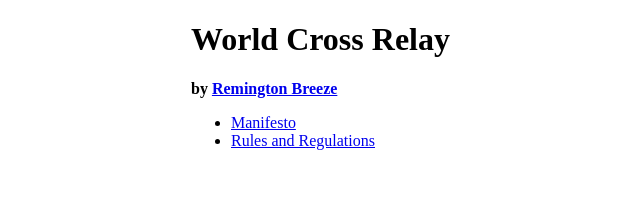
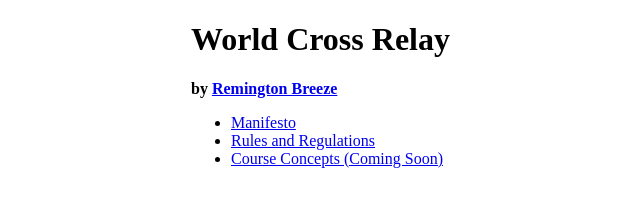
Before and after one commit to World-Cross-Relay/world-cross-relay.github.io, a plain HTML site: page index.html in a window 1280 px wide. Shown: the whole page, without its empty margins (1-641 px from the left). Drawn offline with Linux system fonts and the light colour scheme; a web font is replaced by a local one.

Commit message:
Added a space to link to course map concepts

```diff
--- a/index.html
+++ b/index.html
@@ -14,6 +14,7 @@
   <ul>
     <li> <a href="manifesto"> Manifesto </a> </li>
     <li> <a href="rules_and_regulations"> Rules and Regulations </a> </li>
+    <li> <a href="#"> Course Concepts (Coming Soon) </a> </li>
   </ul>
 </body>
 </html>
```
